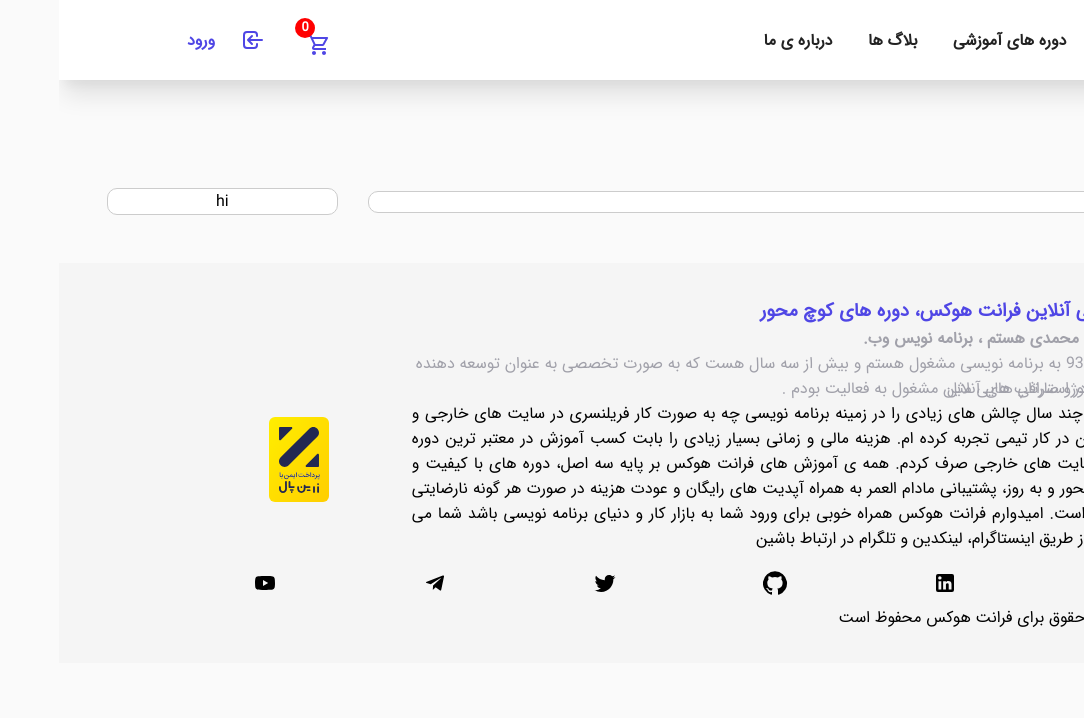
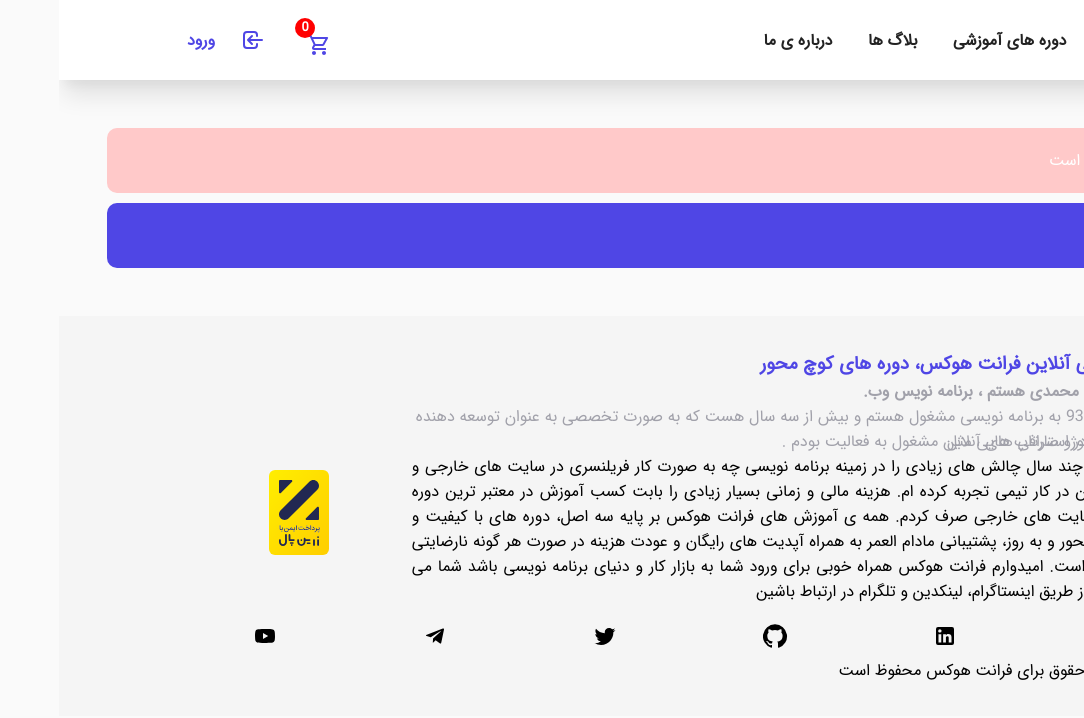
Before and after one commit to vafa2020/store-redux, a React (Create React App) app: page /cart in a window 1280 px wide. Shown: the top 718 px of the page, without its empty margins (196-1280 px from the left). Built offline with nearby package versions, Linux system fonts and the light colour scheme; grey boxes are pictures that could not be loaded.

Commit message:
added animation

```diff
--- a/src/component/cartDetails/Cartdetails.js
+++ b/src/component/cartDetails/Cartdetails.js
@@ -1,12 +1,14 @@
-import { useSelector } from "react-redux";
+import { useDispatch, useSelector } from "react-redux";
 import classes from "./Cartdetails.module.scss";
 import { BiCheckCircle } from "react-icons/bi";
 import { BiTrash } from "react-icons/bi";
 import { Helper } from "scriptpack";
 
-const Cartdetails = () => {
-  const { cart } = useSelector((state) => state);
-
+const Cartdetails = ({ cart }) => {
+  const dispatch = useDispatch();
+  const removeProduct = (product) => {
+    dispatch({ type: "DECREMENT", payload: product });
+  };
   return (
     <div className={classes.wrapper}>
       {cart.map((product) => (
@@ -31,7 +33,7 @@ const Cartdetails = () => {
             </p>
             <div className={classes.controller}>
               <p>{product.quantity}</p>
-              <p>
+              <p onClick={() => removeProduct(product)}>
                 <BiTrash />
               </p>
             </div>
--- a/src/component/cartDetails/Cartdetails.module.scss
+++ b/src/component/cartDetails/Cartdetails.module.scss
@@ -66,8 +66,5 @@
     &:first-child {
       border-left: 1px solid $color-secondary;
     }
-    // &:last-child {
-    //   padding-top: 2px;
-    // }
   }
 }
--- a/src/component/cartSummery/Cartsummery.js
+++ b/src/component/cartSummery/Cartsummery.js
@@ -1,6 +1,6 @@
 import classes from "./Cartsummery.module.scss";
 
-const Cartsummery = () => {
+const Cartsummery = ({cart,total}) => {
   return <div className={classes.cartSummery}>hi</div>;
 };
 
--- a/src/pages/cart/Cart.js
+++ b/src/pages/cart/Cart.js
@@ -2,12 +2,25 @@ import classes from "./Cart.module.scss";
 import Layout from "../../layout/Layout";
 import Cartsummery from "../../component/cartSummery/Cartsummery";
 import Cartdetails from "../../component/cartDetails/Cartdetails";
+import { useSelector } from "react-redux";
+import { Link } from "react-router-dom";
 const Cart = () => {
+  const { cart, total } = useSelector((state) => state);
+  if (!cart.length) {
+    return (
+      <Layout>
+        <main className={classes.empty}>
+          <p>متاسفانه سبد خرید شما خالی است</p>
+          <Link to="/">میخوام یه سر برم فروشگاه</Link>
+        </main>
+      </Layout>
+    );
+  }
   return (
     <Layout>
       <div className={classes.cart}>
-        <Cartdetails />
-        <Cartsummery />
+        <Cartdetails cart={cart} />
+        <Cartsummery total={total} cart={cart} />
       </div>
     </Layout>
   );
--- a/src/pages/cart/Cart.module.scss
+++ b/src/pages/cart/Cart.module.scss
@@ -6,5 +6,29 @@
   justify-content: space-around;
   width: 100%;
   margin-top: 60px;
-
 }
+.empty {
+  width: 100%;
+  p {
+    background-color: lighten($color: red, $amount: 40);
+    color: $color-light;
+    padding: 20px;
+    border-radius: 10px;
+    animation: anim-p 0.9s ease-in infinite alternate;
+    @keyframes anim-p {
+      to {
+        background-color: red;
+      }
+    }
+  }
+  a {
+    display: inline-block;
+    text-decoration: none;
+    background-color: $color-primary;
+    color: $color-light;
+    padding: 20px;
+    border-radius: 10px;
+    width: 100%;
+    margin-top: 10px;
+  }
+}
```
